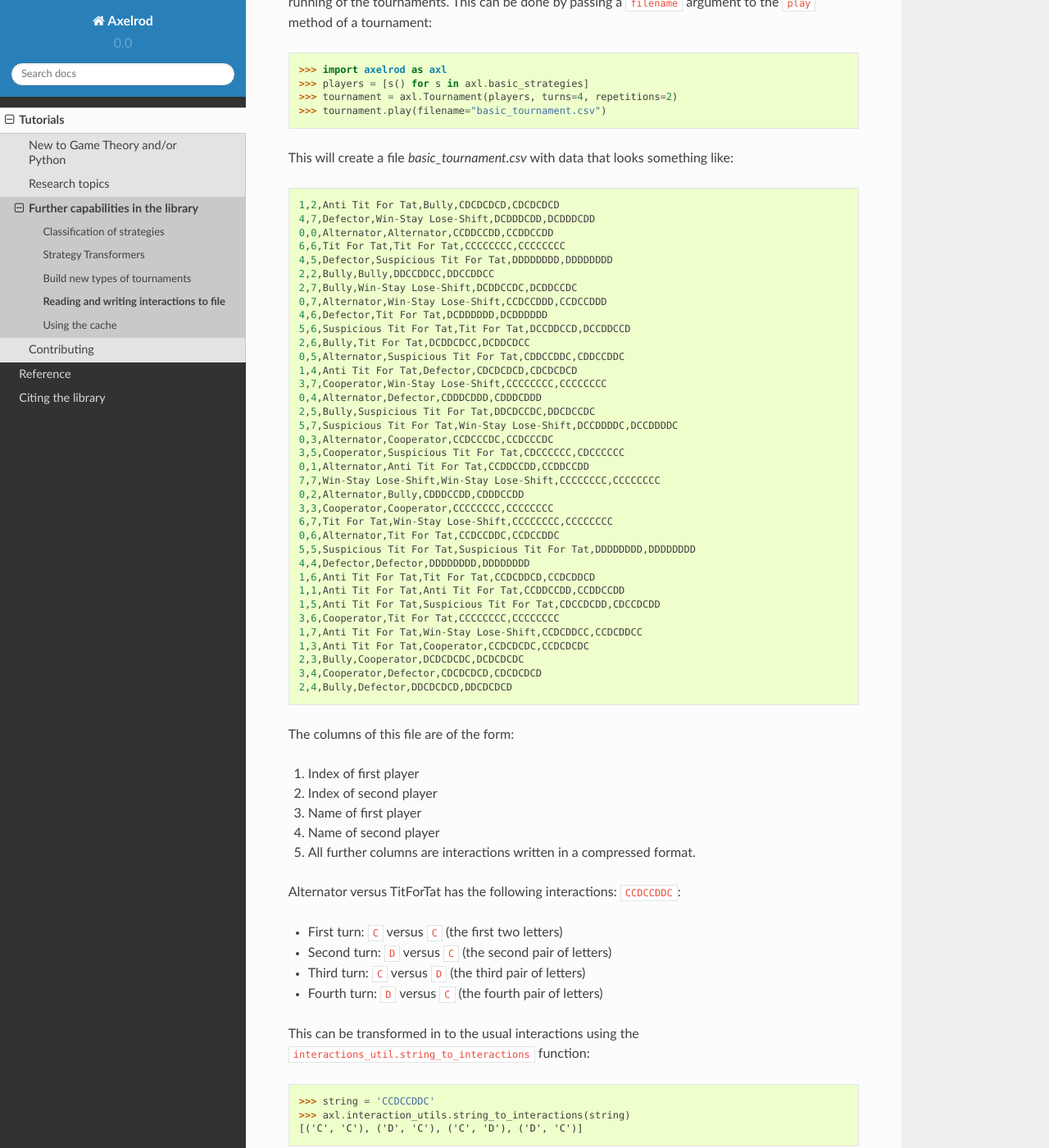
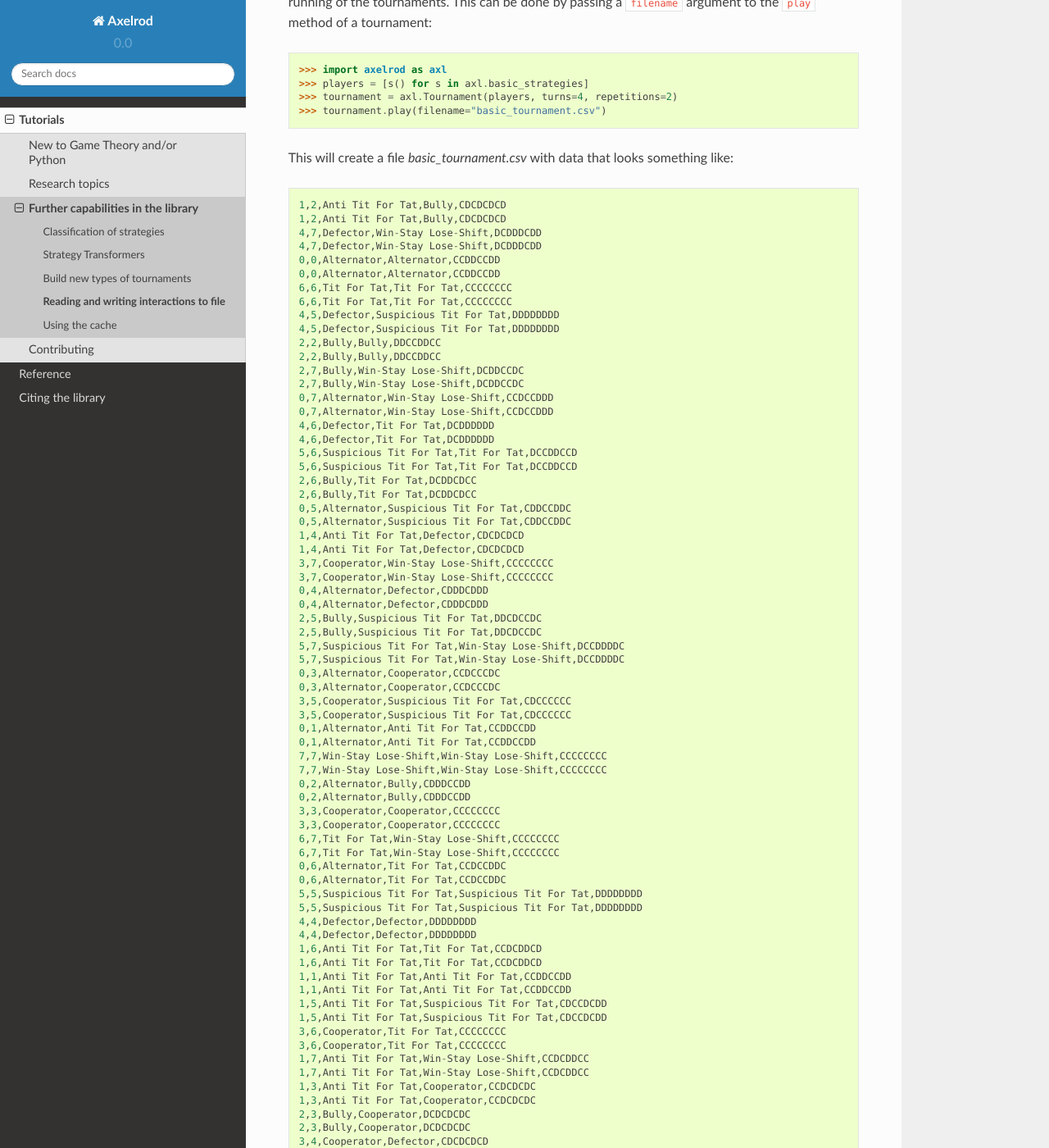
Before and after one commit to Axelrod-Python/Axelrod, a Sphinx documentation site: the page built from docs/tutorials/advanced/reading_and_writing_interactions.rst, in a window 1280 px wide and 1400 px high, scrolled down 217 px. Shown: the whole window at 82% size. Built offline with Sphinx 7.4.7 and the Read the Docs theme 2.0.0, drawn with Linux system fonts in a browser that asks for light colours; some of the changed text lies outside the part shown.

```diff
--- a/docs/tutorials/advanced/reading_and_writing_interactions.rst
+++ b/docs/tutorials/advanced/reading_and_writing_interactions.rst
@@ -13,42 +13,78 @@ a :code:`filename` argument to the :code:`play` method of a tournament::
 This will create a file `basic_tournament.csv` with data that looks something
 like::
 
-    1,2,Anti Tit For Tat,Bully,CDCDCDCD,CDCDCDCD
-    4,7,Defector,Win-Stay Lose-Shift,DCDDDCDD,DCDDDCDD
-    0,0,Alternator,Alternator,CCDDCCDD,CCDDCCDD
-    6,6,Tit For Tat,Tit For Tat,CCCCCCCC,CCCCCCCC
-    4,5,Defector,Suspicious Tit For Tat,DDDDDDDD,DDDDDDDD
-    2,2,Bully,Bully,DDCCDDCC,DDCCDDCC
-    2,7,Bully,Win-Stay Lose-Shift,DCDDCCDC,DCDDCCDC
-    0,7,Alternator,Win-Stay Lose-Shift,CCDCCDDD,CCDCCDDD
-    4,6,Defector,Tit For Tat,DCDDDDDD,DCDDDDDD
-    5,6,Suspicious Tit For Tat,Tit For Tat,DCCDDCCD,DCCDDCCD
-    2,6,Bully,Tit For Tat,DCDDCDCC,DCDDCDCC
-    0,5,Alternator,Suspicious Tit For Tat,CDDCCDDC,CDDCCDDC
-    1,4,Anti Tit For Tat,Defector,CDCDCDCD,CDCDCDCD
-    3,7,Cooperator,Win-Stay Lose-Shift,CCCCCCCC,CCCCCCCC
-    0,4,Alternator,Defector,CDDDCDDD,CDDDCDDD
-    2,5,Bully,Suspicious Tit For Tat,DDCDCCDC,DDCDCCDC
-    5,7,Suspicious Tit For Tat,Win-Stay Lose-Shift,DCCDDDDC,DCCDDDDC
-    0,3,Alternator,Cooperator,CCDCCCDC,CCDCCCDC
-    3,5,Cooperator,Suspicious Tit For Tat,CDCCCCCC,CDCCCCCC
-    0,1,Alternator,Anti Tit For Tat,CCDDCCDD,CCDDCCDD
-    7,7,Win-Stay Lose-Shift,Win-Stay Lose-Shift,CCCCCCCC,CCCCCCCC
-    0,2,Alternator,Bully,CDDDCCDD,CDDDCCDD
-    3,3,Cooperator,Cooperator,CCCCCCCC,CCCCCCCC
-    6,7,Tit For Tat,Win-Stay Lose-Shift,CCCCCCCC,CCCCCCCC
-    0,6,Alternator,Tit For Tat,CCDCCDDC,CCDCCDDC
-    5,5,Suspicious Tit For Tat,Suspicious Tit For Tat,DDDDDDDD,DDDDDDDD
-    4,4,Defector,Defector,DDDDDDDD,DDDDDDDD
-    1,6,Anti Tit For Tat,Tit For Tat,CCDCDDCD,CCDCDDCD
-    1,1,Anti Tit For Tat,Anti Tit For Tat,CCDDCCDD,CCDDCCDD
-    1,5,Anti Tit For Tat,Suspicious Tit For Tat,CDCCDCDD,CDCCDCDD
-    3,6,Cooperator,Tit For Tat,CCCCCCCC,CCCCCCCC
-    1,7,Anti Tit For Tat,Win-Stay Lose-Shift,CCDCDDCC,CCDCDDCC
-    1,3,Anti Tit For Tat,Cooperator,CCDCDCDC,CCDCDCDC
-    2,3,Bully,Cooperator,DCDCDCDC,DCDCDCDC
-    3,4,Cooperator,Defector,CDCDCDCD,CDCDCDCD
-    2,4,Bully,Defector,DDCDCDCD,DDCDCDCD
+    1,2,Anti Tit For Tat,Bully,CDCDCDCD
+    1,2,Anti Tit For Tat,Bully,CDCDCDCD
+    4,7,Defector,Win-Stay Lose-Shift,DCDDDCDD
+    4,7,Defector,Win-Stay Lose-Shift,DCDDDCDD
+    0,0,Alternator,Alternator,CCDDCCDD
+    0,0,Alternator,Alternator,CCDDCCDD
+    6,6,Tit For Tat,Tit For Tat,CCCCCCCC
+    6,6,Tit For Tat,Tit For Tat,CCCCCCCC
+    4,5,Defector,Suspicious Tit For Tat,DDDDDDDD
+    4,5,Defector,Suspicious Tit For Tat,DDDDDDDD
+    2,2,Bully,Bully,DDCCDDCC
+    2,2,Bully,Bully,DDCCDDCC
+    2,7,Bully,Win-Stay Lose-Shift,DCDDCCDC
+    2,7,Bully,Win-Stay Lose-Shift,DCDDCCDC
+    0,7,Alternator,Win-Stay Lose-Shift,CCDCCDDD
+    0,7,Alternator,Win-Stay Lose-Shift,CCDCCDDD
+    4,6,Defector,Tit For Tat,DCDDDDDD
+    4,6,Defector,Tit For Tat,DCDDDDDD
+    5,6,Suspicious Tit For Tat,Tit For Tat,DCCDDCCD
+    5,6,Suspicious Tit For Tat,Tit For Tat,DCCDDCCD
+    2,6,Bully,Tit For Tat,DCDDCDCC
+    2,6,Bully,Tit For Tat,DCDDCDCC
+    0,5,Alternator,Suspicious Tit For Tat,CDDCCDDC
+    0,5,Alternator,Suspicious Tit For Tat,CDDCCDDC
+    1,4,Anti Tit For Tat,Defector,CDCDCDCD
+    1,4,Anti Tit For Tat,Defector,CDCDCDCD
+    3,7,Cooperator,Win-Stay Lose-Shift,CCCCCCCC
+    3,7,Cooperator,Win-Stay Lose-Shift,CCCCCCCC
+    0,4,Alternator,Defector,CDDDCDDD
+    0,4,Alternator,Defector,CDDDCDDD
+    2,5,Bully,Suspicious Tit For Tat,DDCDCCDC
+    2,5,Bully,Suspicious Tit For Tat,DDCDCCDC
+    5,7,Suspicious Tit For Tat,Win-Stay Lose-Shift,DCCDDDDC
+    5,7,Suspicious Tit For Tat,Win-Stay Lose-Shift,DCCDDDDC
+    0,3,Alternator,Cooperator,CCDCCCDC
+    0,3,Alternator,Cooperator,CCDCCCDC
+    3,5,Cooperator,Suspicious Tit For Tat,CDCCCCCC
+    3,5,Cooperator,Suspicious Tit For Tat,CDCCCCCC
+    0,1,Alternator,Anti Tit For Tat,CCDDCCDD
+    0,1,Alternator,Anti Tit For Tat,CCDDCCDD
+    7,7,Win-Stay Lose-Shift,Win-Stay Lose-Shift,CCCCCCCC
+    7,7,Win-Stay Lose-Shift,Win-Stay Lose-Shift,CCCCCCCC
+    0,2,Alternator,Bully,CDDDCCDD
+    0,2,Alternator,Bully,CDDDCCDD
+    3,3,Cooperator,Cooperator,CCCCCCCC
+    3,3,Cooperator,Cooperator,CCCCCCCC
+    6,7,Tit For Tat,Win-Stay Lose-Shift,CCCCCCCC
+    6,7,Tit For Tat,Win-Stay Lose-Shift,CCCCCCCC
+    0,6,Alternator,Tit For Tat,CCDCCDDC
+    0,6,Alternator,Tit For Tat,CCDCCDDC
+    5,5,Suspicious Tit For Tat,Suspicious Tit For Tat,DDDDDDDD
+    5,5,Suspicious Tit For Tat,Suspicious Tit For Tat,DDDDDDDD
+    4,4,Defector,Defector,DDDDDDDD
+    4,4,Defector,Defector,DDDDDDDD
+    1,6,Anti Tit For Tat,Tit For Tat,CCDCDDCD
+    1,6,Anti Tit For Tat,Tit For Tat,CCDCDDCD
+    1,1,Anti Tit For Tat,Anti Tit For Tat,CCDDCCDD
+    1,1,Anti Tit For Tat,Anti Tit For Tat,CCDDCCDD
+    1,5,Anti Tit For Tat,Suspicious Tit For Tat,CDCCDCDD
+    1,5,Anti Tit For Tat,Suspicious Tit For Tat,CDCCDCDD
+    3,6,Cooperator,Tit For Tat,CCCCCCCC
+    3,6,Cooperator,Tit For Tat,CCCCCCCC
+    1,7,Anti Tit For Tat,Win-Stay Lose-Shift,CCDCDDCC
+    1,7,Anti Tit For Tat,Win-Stay Lose-Shift,CCDCDDCC
+    1,3,Anti Tit For Tat,Cooperator,CCDCDCDC
+    1,3,Anti Tit For Tat,Cooperator,CCDCDCDC
+    2,3,Bully,Cooperator,DCDCDCDC
+    2,3,Bully,Cooperator,DCDCDCDC
+    3,4,Cooperator,Defector,CDCDCDCD
+    3,4,Cooperator,Defector,CDCDCDCD
+    2,4,Bully,Defector,DDCDCDCD
+    2,4,Bully,Defector,DDCDCDCD
 
 The columns of this file are of the form:
 
@@ -56,7 +92,10 @@ The columns of this file are of the form:
 2. Index of second player
 3. Name of first player
 4. Name of second player
-5. All further columns are interactions written in a compressed format.
+5. Interaction written in a compressed format
+
+Note that depending on the order in which the matches have been played, the rows
+could also be in a different order.
 
 Alternator versus TitForTat has the following interactions: :code:`CCDCCDDC`:
 
--- a/docs/tutorials/getting_started/interactions.rst
+++ b/docs/tutorials/getting_started/interactions.rst
@@ -20,7 +20,7 @@ interactions between the players.
 turn, has a list of Match objects). These can be used to view the history of the
 interactions::
 
-    >>> for index_pair, interaction in tournament.interactions[0].items():
+    >>> for index_pair, interaction in tournament.interactions.items():
     ...     player1 = tournament.players[index_pair[0]]
     ...     player2 = tournament.players[index_pair[1]]
     ...     print('%s vs %s: %s' % (player1, player2, interaction)) # doctest: +SKIP
@@ -40,7 +40,7 @@ a variety of available methods for analysis (more information can be found in
 :ref:`creating_matches`)::
 
     >>> matches = []
-    >>> for index_pair, interaction in tournament.interactions[0].items():
+    >>> for index_pair, interaction in tournament.interactions.items():
     ...     player1 = tournament.players[index_pair[0]]
     ...     player2 = tournament.players[index_pair[1]]
     ...     match = axl.Match([player1, player2], turns=3)
```
